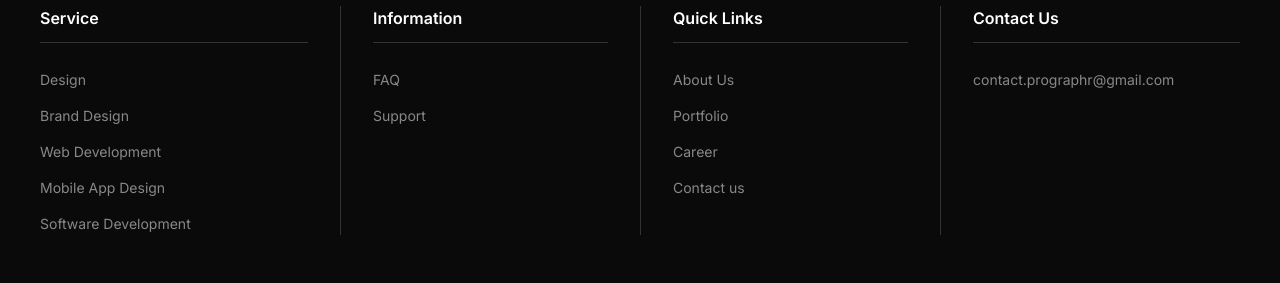
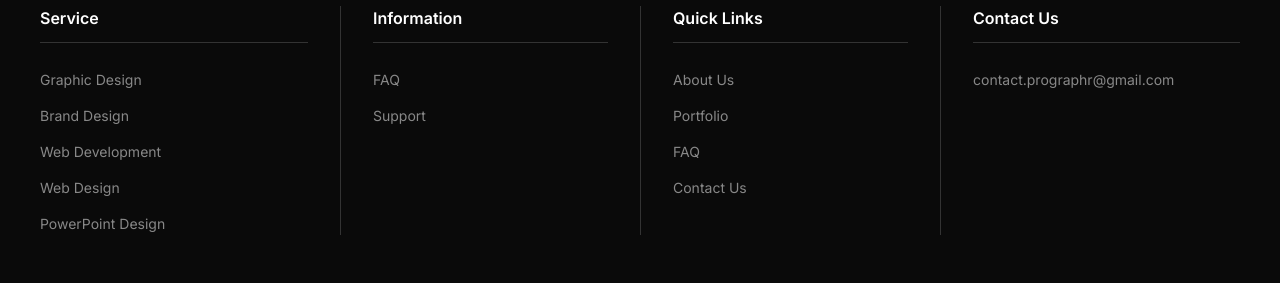
Before and after one commit to Neaz-mq/prographr-agency, a React (Vite) app: page /about in a window 1280 px wide. Shown: the part 934-1217 px from the top of the page. Built offline with nearby package versions, Linux system fonts and the light colour scheme.

Commit message:
update footer

```diff
--- a/src/components/Footer.jsx
+++ b/src/components/Footer.jsx
@@ -1,10 +1,47 @@
-import { Link } from "react-router-dom";
+import { Link, useNavigate, useLocation } from "react-router-dom";
 import { Instagram, Linkedin, Twitter } from "lucide-react";
 
+function useSectionScroll() {
+  const navigate = useNavigate();
+  const location = useLocation();
+
+  return (sectionId) => {
+    const doScroll = () => {
+      const el = document.getElementById(sectionId);
+      if (!el) return;
+      if (window.lenis) {
+        window.lenis.scrollTo(el, { offset: 0, duration: 1.2 });
+      } else {
+        el.scrollIntoView({ behavior: "smooth", block: "start" });
+      }
+    };
+
+    if (location.pathname !== "/") {
+      navigate("/", { state: { scrollTo: sectionId } });
+    } else {
+      setTimeout(doScroll, 50);
+    }
+  };
+}
+
 export default function Footer() {
+  const scrollToSection = useSectionScroll();
+
+  const serviceLinks = ["Graphic Design", "Brand Design", "Web Development", "Web Design", "PowerPoint Design"];
+  const quickLinks = [
+    { label: "About Us",   sectionId: "about"    },
+    { label: "Portfolio",  sectionId: "portfolio" },
+    { label: "FAQ",        sectionId: "faq"       },
+    { label: "Contact Us", sectionId: "contact"   },
+  ];
+  const infoLinks = [
+    { label: "FAQ",     sectionId: "faq"     },
+    { label: "Support", sectionId: "contact" },
+  ];
+
   return (
     <footer className="bg-[#0a0a0a]">
-      {/* Main Footer */}
+
       <div className="max-w-7xl mx-auto px-6 md:px-10 pt-12 md:pt-16 pb-10 md:pb-12">
 
         {/* Logo */}
@@ -15,29 +52,30 @@ export default function Footer() {
           </span>
         </div>
 
-        {/* Mobile Layout */}
+        {/* Mobile */}
         <div className="md:hidden flex flex-col divide-y divide-[#222]">
-
-          {/* Service */}
           <div className="py-6">
             <h4 className="text-[#666] text-[10px] uppercase tracking-[0.2em] mb-4">Service</h4>
             <ul className="grid grid-cols-2 gap-x-4 gap-y-3">
-              {["Design", "Brand Design", "Web Development", "Mobile App Design", "Software Development"].map(s => (
+              {serviceLinks.map((s) => (
                 <li key={s}>
-                  <Link to="/services" className="text-white text-sm hover:text-[#888] transition-colors">{s}</Link>
+                  <button onClick={() => scrollToSection("services")} className="text-white text-sm hover:text-[#888] transition-colors text-left bg-transparent border-none outline-none cursor-pointer">
+                    {s}
+                  </button>
                 </li>
               ))}
             </ul>
           </div>
 
-          {/* Quick Links + Information side by side */}
           <div className="py-6 grid grid-cols-2 gap-x-6">
             <div>
               <h4 className="text-[#666] text-[10px] uppercase tracking-[0.2em] mb-4">Quick Links</h4>
               <ul className="space-y-3">
-                {[["About Us", "/about"], ["Portfolio", "/portfolio"], ["Career", "/contact"], ["Contact us", "/contact"]].map(([l, h]) => (
-                  <li key={l}>
-                    <Link to={h} className="text-white text-sm hover:text-[#888] transition-colors">{l}</Link>
+                {quickLinks.map(({ label, sectionId }) => (
+                  <li key={label}>
+                    <button onClick={() => scrollToSection(sectionId)} className="text-white text-sm hover:text-[#888] transition-colors text-left bg-transparent border-none outline-none cursor-pointer">
+                      {label}
+                    </button>
                   </li>
                 ))}
               </ul>
@@ -45,68 +83,69 @@ export default function Footer() {
             <div>
               <h4 className="text-[#666] text-[10px] uppercase tracking-[0.2em] mb-4">Information</h4>
               <ul className="space-y-3">
-                {[["FAQ", "/contact"], ["Support", "/contact"]].map(([l, h]) => (
-                  <li key={l}>
-                    <Link to={h} className="text-white text-sm hover:text-[#888] transition-colors">{l}</Link>
+                {infoLinks.map(({ label, sectionId }) => (
+                  <li key={label}>
+                    <button onClick={() => scrollToSection(sectionId)} className="text-white text-sm hover:text-[#888] transition-colors text-left bg-transparent border-none outline-none cursor-pointer">
+                      {label}
+                    </button>
                   </li>
                 ))}
               </ul>
             </div>
           </div>
 
-          {/* Contact */}
           <div className="py-6">
             <h4 className="text-[#666] text-[10px] uppercase tracking-[0.2em] mb-4">Contact Us</h4>
             <a href="mailto:contact.prographr@gmail.com" className="text-white text-sm hover:text-[#888] transition-colors">
               contact.prographr@gmail.com
             </a>
           </div>
-
         </div>
 
-        {/* Desktop Layout — unchanged */}
+        {/* Desktop */}
         <div className="hidden md:grid md:grid-cols-4 md:gap-0 md:divide-x md:divide-[#333]">
-
-          {/* Service */}
           <div className="md:pr-8">
             <h4 className="text-white font-semibold text-base mb-3">Service</h4>
             <div className="border-t border-[#333] mb-6" />
             <ul className="space-y-3">
-              {["Design", "Brand Design", "Web Development", "Mobile App Design", "Software Development"].map(s => (
+              {serviceLinks.map((s) => (
                 <li key={s}>
-                  <Link to="/services" className="text-[#888] text-sm hover:text-white transition-colors leading-snug">{s}</Link>
+                  <button onClick={() => scrollToSection("services")} className="text-[#888] text-sm hover:text-white transition-colors leading-snug text-left bg-transparent border-none outline-none cursor-pointer">
+                    {s}
+                  </button>
                 </li>
               ))}
             </ul>
           </div>
 
-          {/* Information */}
           <div className="md:px-8">
             <h4 className="text-white font-semibold text-base mb-3">Information</h4>
             <div className="border-t border-[#333] mb-6" />
             <ul className="space-y-3">
-              {[["FAQ", "/contact"], ["Support", "/contact"]].map(([l, h]) => (
-                <li key={l}>
-                  <Link to={h} className="text-[#888] text-sm hover:text-white transition-colors">{l}</Link>
+              {infoLinks.map(({ label, sectionId }) => (
+                <li key={label}>
+                  <button onClick={() => scrollToSection(sectionId)} className="text-[#888] text-sm hover:text-white transition-colors text-left bg-transparent border-none outline-none cursor-pointer">
+                    {label}
+                  </button>
                 </li>
               ))}
             </ul>
           </div>
 
-          {/* Quick Links */}
           <div className="md:px-8">
             <h4 className="text-white font-semibold text-base mb-3">Quick Links</h4>
             <div className="border-t border-[#333] mb-6" />
             <ul className="space-y-3">
-              {[["About Us", "/about"], ["Portfolio", "/portfolio"], ["Career", "/contact"], ["Contact us", "/contact"]].map(([l, h]) => (
-                <li key={l}>
-                  <Link to={h} className="text-[#888] text-sm hover:text-white transition-colors">{l}</Link>
+              {quickLinks.map(({ label, sectionId }) => (
+                <li key={label}>
+                  <button onClick={() => scrollToSection(sectionId)} className="text-[#888] text-sm hover:text-white transition-colors text-left bg-transparent border-none outline-none cursor-pointer">
+                    {label}
+                  </button>
                 </li>
               ))}
             </ul>
           </div>
 
-          {/* Contact Us */}
           <div className="md:pl-8">
             <h4 className="text-white font-semibold text-base mb-3">Contact Us</h4>
             <div className="border-t border-[#333] mb-6" />
@@ -114,15 +153,13 @@ export default function Footer() {
               contact.prographr@gmail.com
             </a>
           </div>
+        </div>
 
-        </div>
       </div>
 
       {/* Bottom Bar */}
       <div className="bg-white">
         <div className="max-w-7xl mx-auto px-6 md:px-10 py-5 flex flex-col sm:flex-row items-center justify-between gap-4">
-
-          {/* Social Icons */}
           <div className="flex items-center gap-3">
             {[Instagram, Linkedin, Twitter].map((Icon, i) => (
               <a key={i} href="#" className="w-8 h-8 border border-[#333] rounded-full flex items-center justify-center hover:bg-[#f0f0f0] transition-colors">
@@ -130,21 +167,17 @@ export default function Footer() {
               </a>
             ))}
           </div>
-
-          {/* Copyright */}
           <p className="text-[#0a0a0a] text-sm text-center">
             © {new Date().getFullYear()} All rights reserved Prographr.
           </p>
-
-          {/* Legal Links */}
           <div className="flex items-center gap-5">
             <Link to="#" className="text-[#0a0a0a] text-sm hover:underline">Terms</Link>
             <Link to="#" className="text-[#0a0a0a] text-sm underline underline-offset-2">Privacy</Link>
             <Link to="#" className="text-[#0a0a0a] text-sm hover:underline">Cookies</Link>
           </div>
-
         </div>
       </div>
+
     </footer>
   );
 }
```
